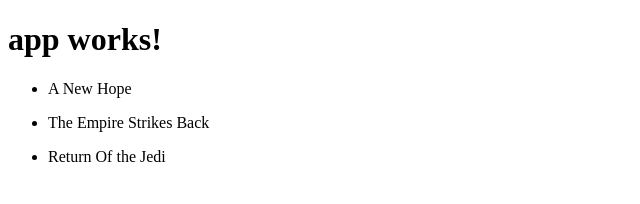
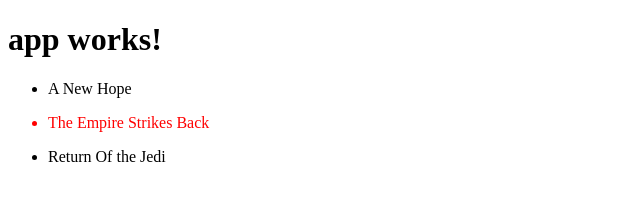
Before and after one commit to codeMonkey47/swapp, an Angular app: page / in a window 1280 px wide. Shown: the top 204 px of the page, without its empty margins (0-640 px from the left). Built offline with nearby package versions, Linux system fonts and the light colour scheme.

Commit message:
example for ngIf and using css to highlight html elements. Also used click events.

```diff
--- a/src/app/app.component.ts
+++ b/src/app/app.component.ts
@@ -7,4 +7,9 @@
 })
 export class AppComponent implements OnInit{
   title:string = 'app works!';
+
+
+  ngOnInit(){
+    //get initial data.
+  }
 }
--- a/src/app/film/film.component.css
+++ b/src/app/film/film.component.css
@@ -0,0 +1,3 @@
+.empire-wins {
+  color: red;
+}
--- a/src/app/film/film.component.html
+++ b/src/app/film/film.component.html
@@ -1,3 +1,7 @@
 <ul *ngFor="let film of films">
-  <li>{{film.title}}</li>
+  <li (click)="showDetails(film)" [class.empire-wins]="film.winner === 'Empire'">
+    {{film.title}}
+  </li>
 </ul>
+
+<div *ngIf="selectedFilm">{{selectedFilm.release_year}}</div>
--- a/src/app/film/film.component.ts
+++ b/src/app/film/film.component.ts
@@ -5,19 +5,31 @@
   templateUrl: './film.component.html',
   styleUrls: ['./film.component.css']
 })
-export class FilmComponent implements OnInit {
+export class FilmComponent implements OnInit{
 
+  selectedFilm : any = [];
   films = [{
-    title : 'A New Hope'
+    title : 'A New Hope',
+    release_year: 1977,
+    winner : 'Alliance'
   },{
-    title: 'The Empire Strikes Back'
+    title: 'The Empire Strikes Back',
+    release_year: 1980,
+    winner : 'Empire'
   },{
-    title: 'Return Of the Jedi'
+    title: 'Return Of the Jedi',
+    release_year: 1983,
+    winner : 'Alliance'
   }];
 
   constructor() { }
 
-  ngOnInit() {
+  showDetails(film) : void{
+    this.selectedFilm = film;
+  }
+
+  ngOnInit(){
+
   }
 
 }
```
